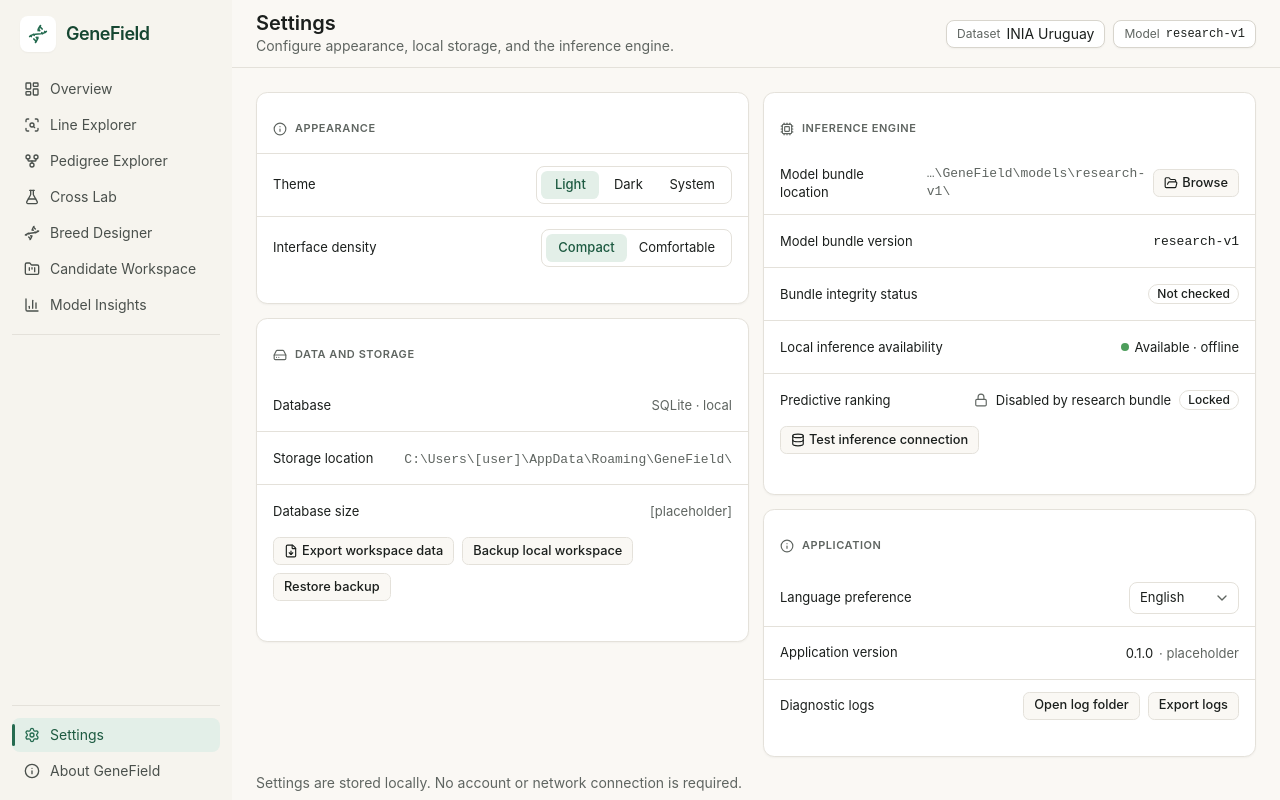
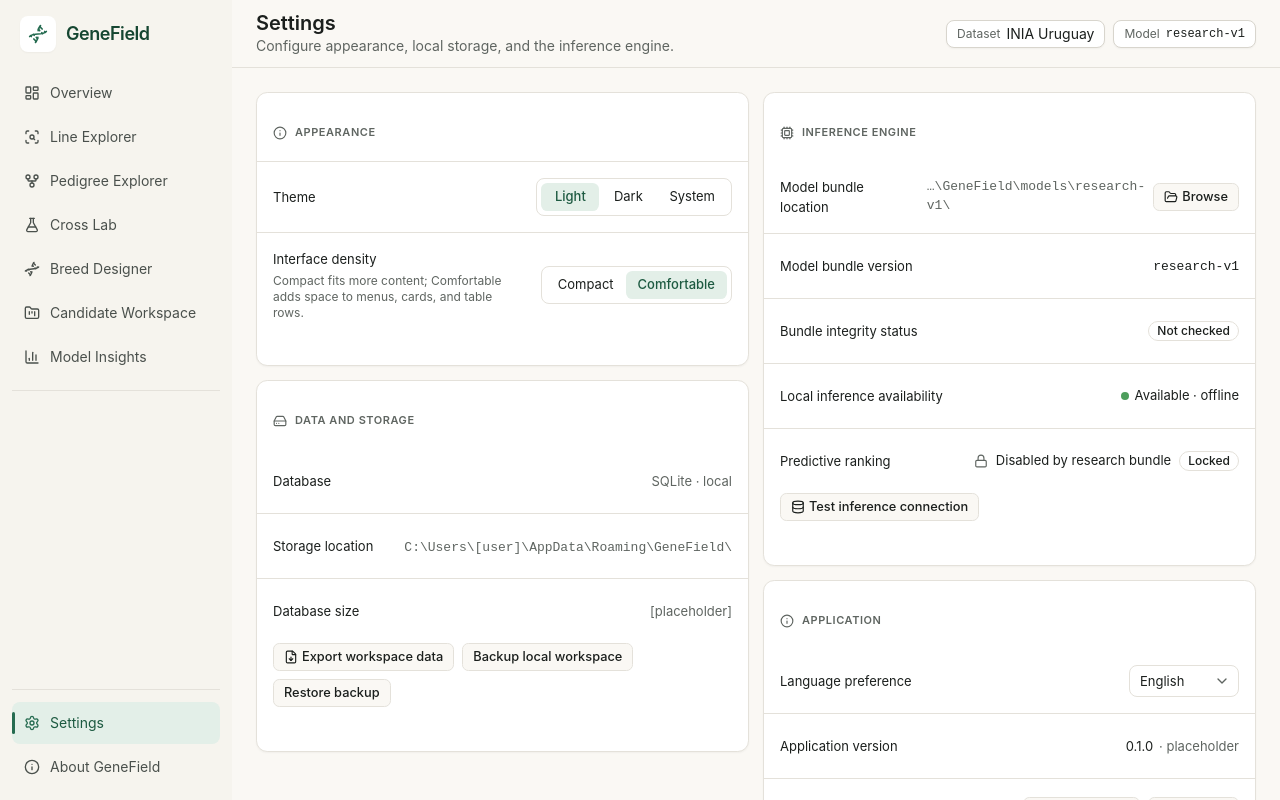
Before and after one commit to wilanta/genefield-app, a React (Vite) app: page /settings in a window 1280 px wide. Built offline with nearby package versions, Linux system fonts and the light colour scheme.

Commit message:
style(ui): activate Interface density

```diff
--- a/src/App.css
+++ b/src/App.css
@@ -86,6 +86,35 @@
   --gf-graph-border: #c9c5bb;
   --gf-graph-missing-bg: #f3f1ec;
   --gf-graph-missing-border: #b9b5ab;
+
+  /* Compact preserves the original layout. */
+  --gf-nav-height: 34px;
+  --gf-setting-row-height: 53px;
+  --gf-setting-row-padding: 12px;
+}
+
+:root[data-interface-density="comfortable"] {
+  --gf-nav-height: 42px;
+  --gf-setting-row-height: 65px;
+  --gf-setting-row-padding: 16px;
+}
+
+:root[data-interface-density="comfortable"] [data-slot="card"] {
+  --card-spacing: 20px;
+}
+
+:root[data-interface-density="comfortable"] [data-slot="card"][data-size="sm"] {
+  --card-spacing: 16px;
+}
+
+:root[data-interface-density="comfortable"] [data-slot="table-head"] {
+  height: 48px;
+  padding-block: 12px;
+}
+
+/* Preserve the larger padding used by empty-state cells. */
+:root[data-interface-density="comfortable"] [data-slot="table-cell"]:not([colspan]) {
+  padding-block: 12px;
 }
 
 @theme inline {
--- /dev/null
+++ b/src/components/interface-density-provider.tsx
@@ -0,0 +1,49 @@
+import { createContext, useContext, useLayoutEffect, useState } from "react";
+import type { ReactNode } from "react";
+import type { InterfaceDensity } from "@/types/settings";
+
+const STORAGE_KEY = "genefield-interface-density";
+const DEFAULT_DENSITY: InterfaceDensity = "comfortable";
+
+const DensityContext = createContext<{
+  density: InterfaceDensity;
+  setDensity: (density: InterfaceDensity) => void;
+} | null>(null);
+
+function readDensity(): InterfaceDensity {
+  try {
+    const stored = localStorage.getItem(STORAGE_KEY);
+    return stored === "compact" || stored === "comfortable"
+      ? stored
+      : DEFAULT_DENSITY;
+  } catch {
+    return DEFAULT_DENSITY;
+  }
+}
+
+export function InterfaceDensityProvider({ children }: { children: ReactNode }) {
+  const [density, setDensity] = useState<InterfaceDensity>(readDensity);
+
+  useLayoutEffect(() => {
+    document.documentElement.dataset.interfaceDensity = density;
+    try {
+      localStorage.setItem(STORAGE_KEY, density);
+    } catch {
+      // Keep the control usable for this session if storage is unavailable.
+    }
+  }, [density]);
+
+  return (
+    <DensityContext.Provider value={{ density, setDensity }}>
+      {children}
+    </DensityContext.Provider>
+  );
+}
+
+export function useInterfaceDensity() {
+  const context = useContext(DensityContext);
+  if (!context) {
+    throw new Error("useInterfaceDensity requires InterfaceDensityProvider");
+  }
+  return context;
+}
--- a/src/components/layout/AppShell.tsx
+++ b/src/components/layout/AppShell.tsx
@@ -95,7 +95,7 @@ function NavButton({ item }: { item: NavItem }) {
         end={item.to === "/"}
         className={({ isActive }) =>
           cn(
-            "group relative flex h-[34px] items-center gap-2.5 rounded-lg px-3 text-sm transition-colors outline-none",
+            "group relative flex h-(--gf-nav-height) items-center gap-2.5 rounded-lg px-3 text-sm transition-colors outline-none",
             "focus-visible:border-ring focus-visible:ring-3 focus-visible:ring-ring/40",
             isActive
               ? "bg-gf-nav-active text-gf-nav-label-active"
@@ -127,7 +127,7 @@ function NavButton({ item }: { item: NavItem }) {
         <button
           type="button"
           aria-disabled
-          className="group relative flex h-[34px] items-center gap-2.5 rounded-lg px-3 text-sm text-gf-nav-label opacity-50 transition-opacity cursor-not-allowed"
+          className="group relative flex h-(--gf-nav-height) items-center gap-2.5 rounded-lg px-3 text-sm text-gf-nav-label opacity-50 transition-opacity cursor-not-allowed"
         >
           <Icon className="size-4 shrink-0" />
           <span className="truncate">{item.label}</span>
--- a/src/main.tsx
+++ b/src/main.tsx
@@ -2,6 +2,7 @@ import React from "react";
 import ReactDOM from "react-dom/client";
 import { ThemeProvider } from "next-themes";
 import App from "./App";
+import { InterfaceDensityProvider } from "@/components/interface-density-provider";
 
 ReactDOM.createRoot(document.getElementById("root") as HTMLElement).render(
   <React.StrictMode>
@@ -12,7 +13,9 @@ ReactDOM.createRoot(document.getElementById("root") as HTMLElement).render(
       enableSystem
       disableTransitionOnChange
     >
-      <App />
+      <InterfaceDensityProvider>
+        <App />
+      </InterfaceDensityProvider>
     </ThemeProvider>
   </React.StrictMode>,
 );
--- a/src/mocks/settings.ts
+++ b/src/mocks/settings.ts
@@ -8,7 +8,7 @@ import type { SettingsData } from "@/types/settings";
  */
 export const mockSettings: SettingsData = {
   theme: "light",
-  interfaceDensity: "compact",
+  interfaceDensity: "comfortable",
   language: "english",
 
   databaseEngine: "SQLite · local",
--- a/src/pages/Settings/Settings.tsx
+++ b/src/pages/Settings/Settings.tsx
@@ -1,5 +1,6 @@
 import { useState } from "react";
 import { useTheme } from "next-themes";
+import { useInterfaceDensity } from "@/components/interface-density-provider";
 import {
   Lock,
   FolderOpen,
@@ -83,21 +84,28 @@ function SegmentedControl<T extends string>({
 
 function SettingRow({
   label,
+  description,
   children,
   first = false,
 }: {
   label: string;
+  description?: string;
   children: React.ReactNode;
   first?: boolean;
 }) {
   return (
     <div
       className={cn(
-        "flex min-h-[53px] flex-col justify-between gap-2 px-4 py-3 sm:flex-row sm:items-center sm:justify-between",
+        "flex min-h-(--gf-setting-row-height) flex-col justify-between gap-2 px-4 py-(--gf-setting-row-padding) sm:flex-row sm:items-center sm:justify-between",
         !first && "border-t border-border",
       )}
     >
-      <span className="text-[13px] text-foreground">{label}</span>
+      <div>
+        <span className="text-[13px] text-foreground">{label}</span>
+        {description && (
+          <p className="mt-1 max-w-[260px] text-xs text-muted-foreground">{description}</p>
+        )}
+      </div>
       <div className="sm:pl-3">{children}</div>
     </div>
   );
@@ -134,7 +142,7 @@ export default function Settings() {
   const data = mockSettings;
 
   const { theme = "light", setTheme } = useTheme();
-  const [density, setDensity] = useState<InterfaceDensity>(data.interfaceDensity);
+  const { density, setDensity } = useInterfaceDensity();
   const [language, setLanguage] = useState<LanguagePreference>(data.language);
 
   // Track which action (if any) was attempted, so only the relevant card
@@ -183,7 +191,10 @@ export default function Settings() {
                   onChange={setTheme}
                 />
               </SettingRow>
-              <SettingRow label="Interface density">
+              <SettingRow
+                label="Interface density"
+                description="Compact fits more content; Comfortable adds space to menus, cards, and table rows."
+              >
                 <SegmentedControl
                   ariaLabel="Interface density"
                   options={densityOptions}
--- a/src/types/settings.ts
+++ b/src/types/settings.ts
@@ -2,7 +2,7 @@
  * Settings page data model.
  *
  * This describes the local, per-device configuration surface shown on the
- * Settings page. Theme is persisted locally by the theme provider. Other
+ * Settings page. Theme and interface density are persisted locally by their providers. Other
  * values are display-only in the current UI preview and are not yet wired
  * to a persistent store or the inference engine. Placeholder strings (e.g. `[user]`, `…`,
  * `[placeholder]`) are retained verbatim from the design.
```
